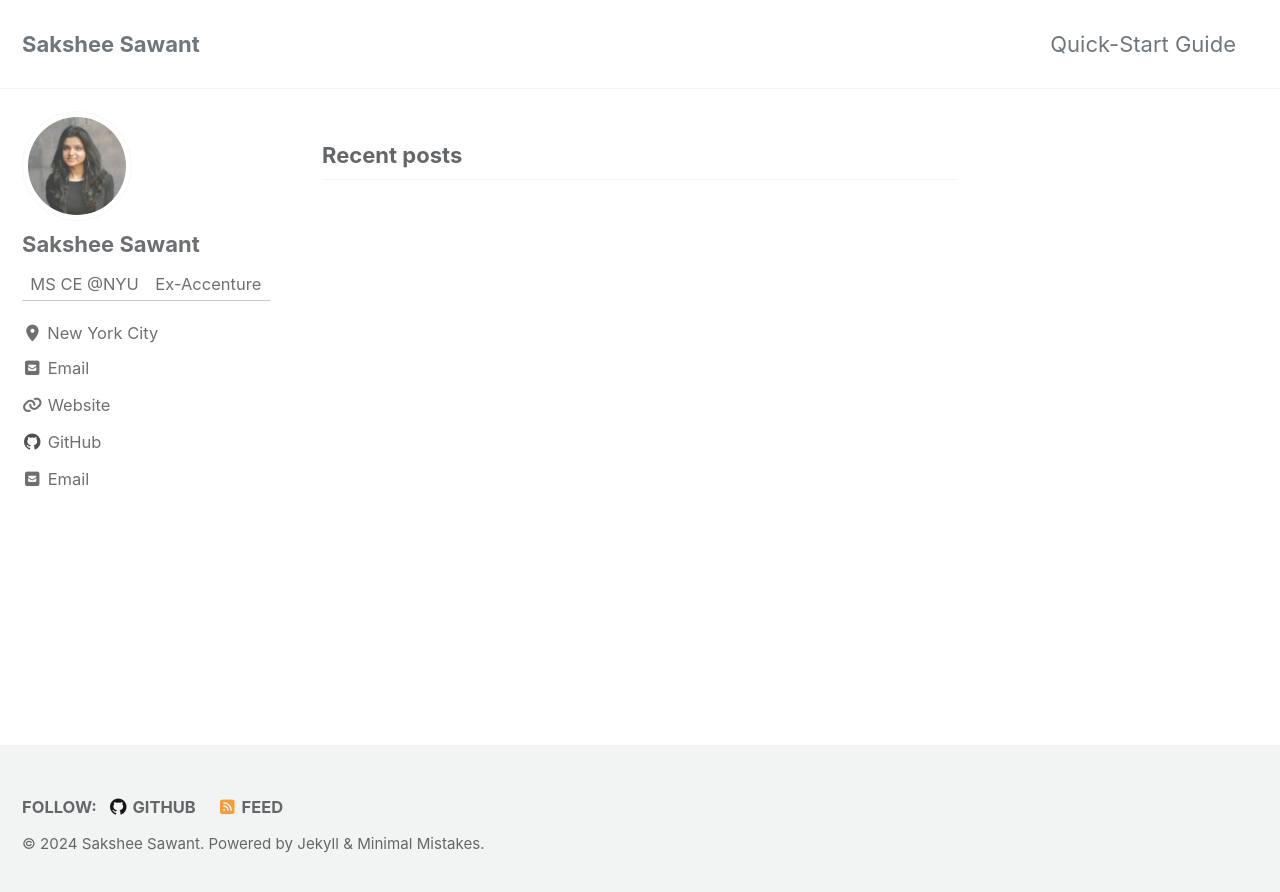
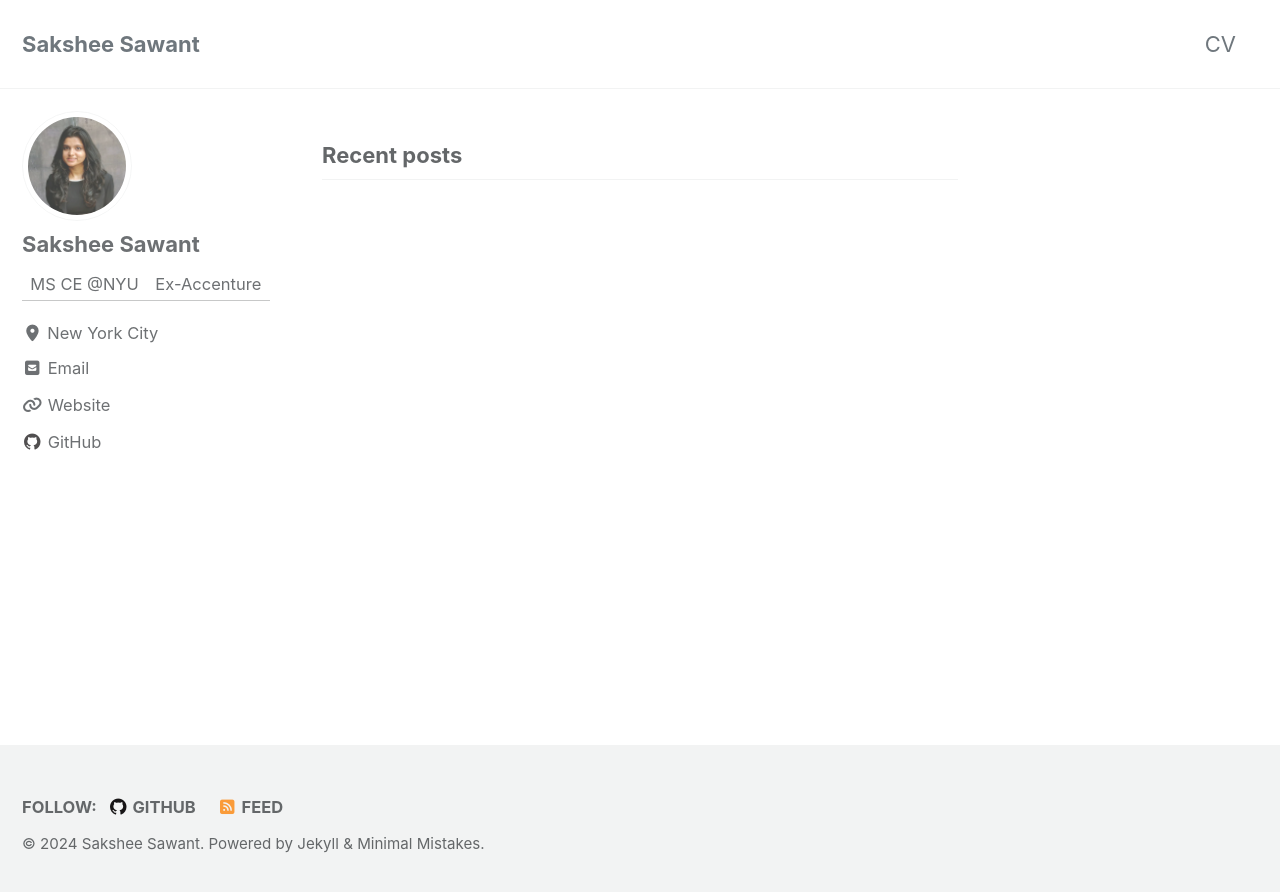
Before and after one commit to saksheessawant/saksheessawant.github.io, a Jekyll site: the page built from index.html, in a window 1280 px wide. Shown: the top 892 px of the page. Built offline with Jekyll 4.4.1, drawn with Linux system fonts in a browser that asks for light colours; cached includes are drawn as plain includes; the list of posts is cut into pages by our own code.

Commit message:
udpating website

```diff
--- a/_config.yml
+++ b/_config.yml
@@ -117,7 +117,7 @@ author:
   avatar           : "/assets/images/bio-photo.jpg"
   bio              : "MS CE @NYU | Ex-Accenture"
   location         : "New York City"
-  email            : "sakshee.sawant@nyu.edu"
+  email            :
   links:
     - label: "Email"
       icon: "fas fa-fw fa-envelope-square"
--- a/_data/navigation.yml
+++ b/_data/navigation.yml
@@ -1,7 +1,7 @@
 # main links
 main:
-  - title: "Quick-Start Guide"
-    url: https://mmistakes.github.io/minimal-mistakes/docs/quick-start-guide/
+  - title: "CV"
+    url: /assets/pdfs/cv.pdf
   # - title: "About"
   #   url: https://mmistakes.github.io/minimal-mistakes/about/
   # - title: "Sample Posts"
```
Also changed, not shown: 1 other file.
